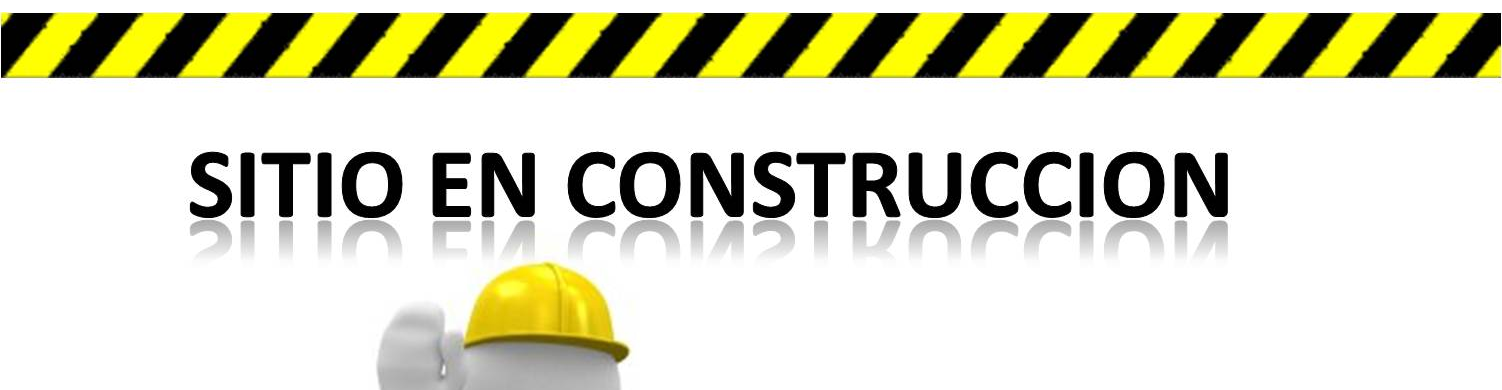
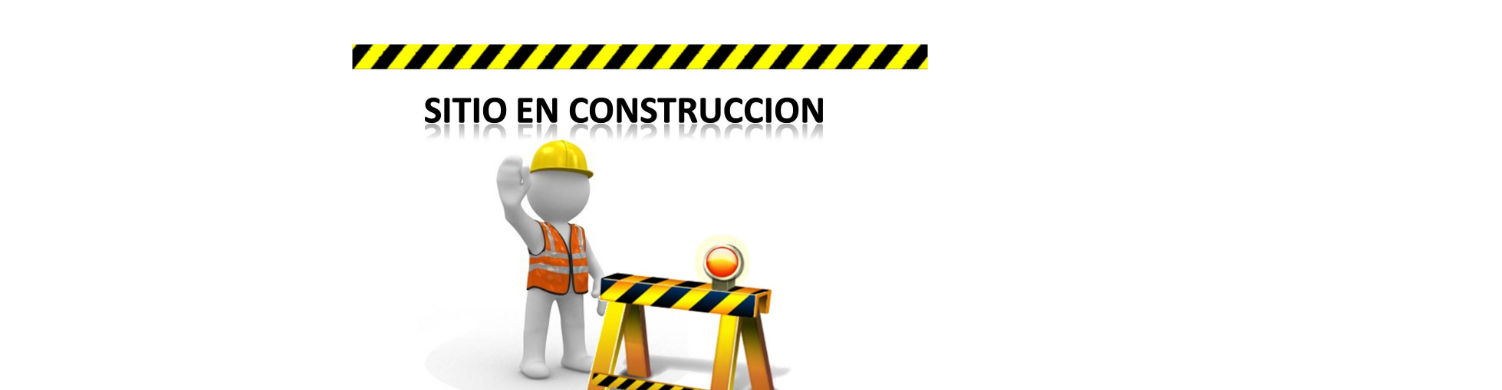
Before and after one commit to GiuliAlvarez/DesarrolloWebCoder, a website: page pages/destinos/pagenconst.html in a window 1280 px wide. Shown: the part 256-646 px from the top of the page, 1502 px wide, since content can reach past the window. Drawn offline with nearby package versions, Linux system fonts and the light colour scheme; a web font is replaced by a local one.

Commit message:
Arreglo foto en construccion y hover provincias

```diff
--- a/pages/destinos/pagenconst.html
+++ b/pages/destinos/pagenconst.html
@@ -53,7 +53,7 @@
 
     <main>
         <div class="fotoConstruccion">
-            <img class="fotoprincipal" src="../../img/sitioEnConst/sitio-en-construccion.jpg" alt="en-construccion">
+            <img class="fotoConst" src="../../img/sitioEnConst/sitio-en-construccion.jpg" alt="en-construccion">
         </div>
     </main>
 
--- a/scss/pages/_main-destinos.scss
+++ b/scss/pages/_main-destinos.scss
@@ -18,7 +18,7 @@ main {
                 align-items: center;
 
                 &:hover{
-                    transform: scale(0.1);
+                    transform: scale(1.1);
                 }
 
                 img.fotolugares{
--- a/scss/pages/_main-pagenconst.scss
+++ b/scss/pages/_main-pagenconst.scss
@@ -1,6 +1,11 @@
-main{
-    div.fotoConstruccion{
+main {
+    div.fotoConstruccion {
         text-align: center;
-        @include sizes(40rem,24rem);
+
+        img.fotoConst {
+            max-width: 40rem;
+            @include sizes(100%, auto);
+            padding: 2rem;
+        }
     }
 }
```
Also changed, not shown: css/styles.css, 1 other file.
